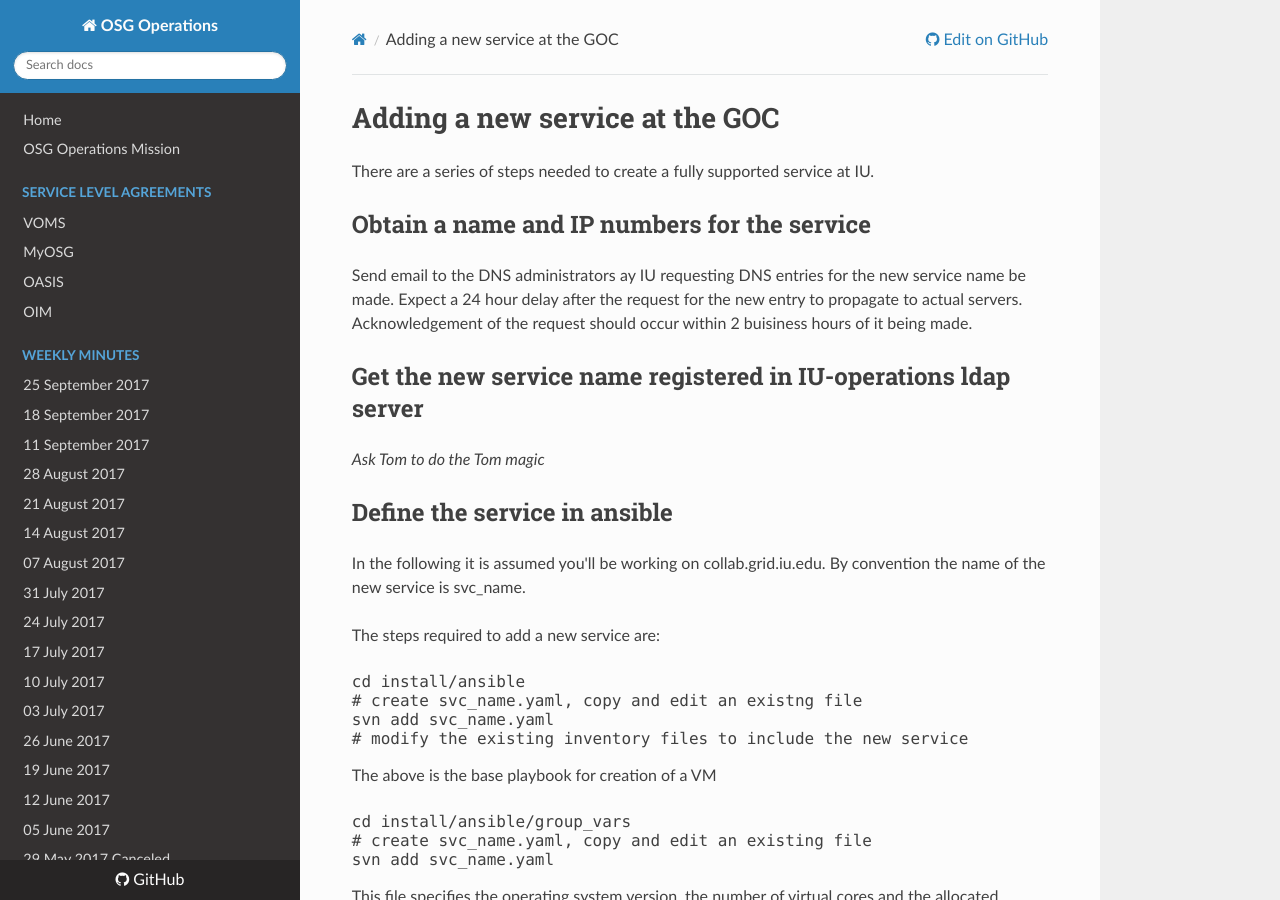
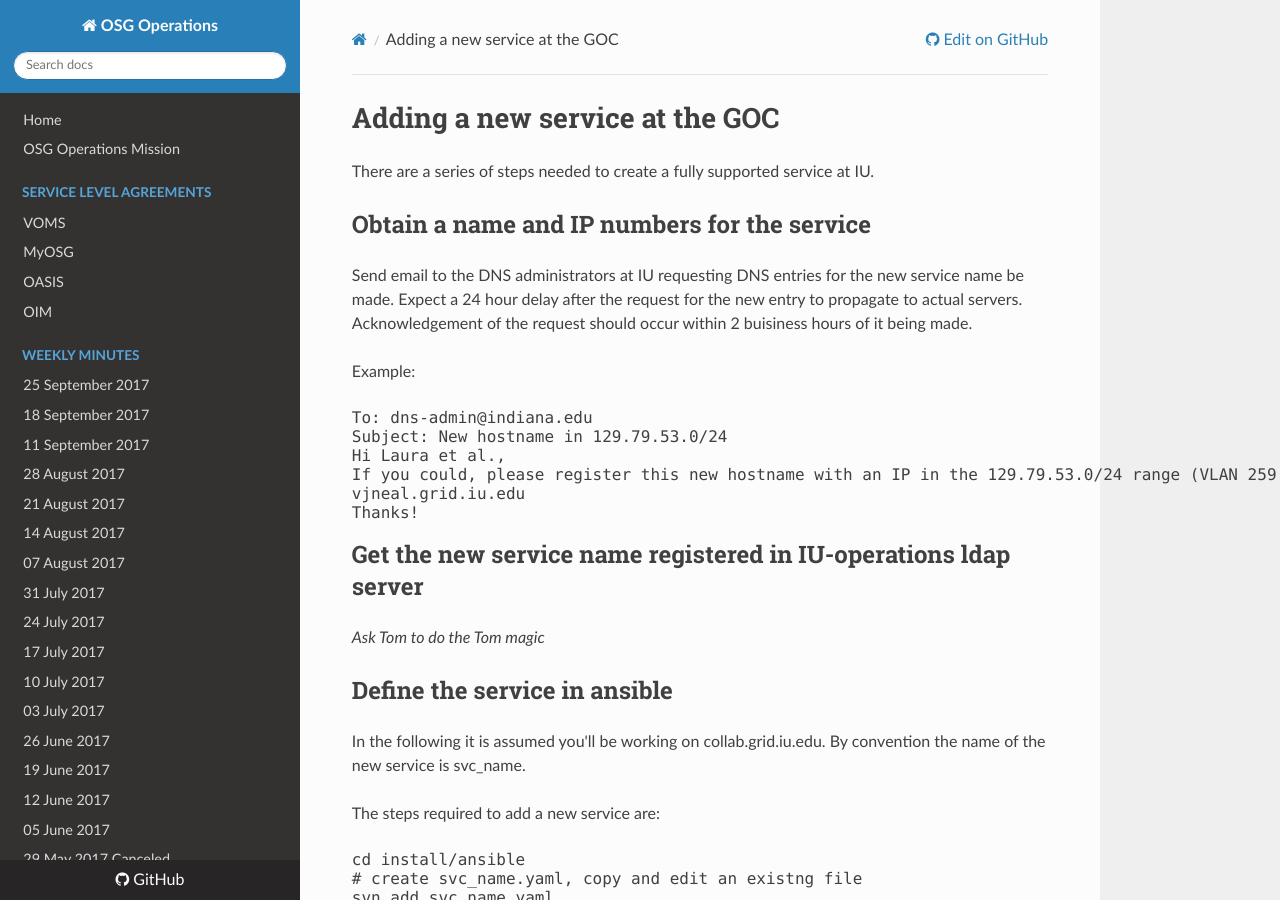
Before and after one commit to osg-htc/operations, an MkDocs documentation site: the page built from docs/create_a_service.md, in a window 1280 px wide and 900 px high. Built offline with MkDocs 1.6.1, drawn with Linux system fonts in a browser that asks for light colours; nearby versions of some CDN libraries; old or Windows-style settings are respelled for this version of MkDocs.

Commit message:
Update create_a_service.md

```diff
--- a/docs/create_a_service.md
+++ b/docs/create_a_service.md
@@ -4,9 +4,19 @@
 
 ## Obtain a name and IP numbers for the service
 
-Send email to the DNS administrators ay IU requesting DNS entries for the new service name be made.
+Send email to the DNS administrators at IU requesting DNS entries for the new service name be made.
 Expect a 24 hour delay after the request for the new entry to propagate to actual servers.
 Acknowledgement of the request should occur within 2 buisiness hours of it being made.
+
+Example:
+<pre>
+To: dns-admin@indiana.edu
+Subject: New hostname in 129.79.53.0/24
+Hi Laura et al.,
+If you could, please register this new hostname with an IP in the 129.79.53.0/24 range (VLAN 259's public IP range):
+vjneal.grid.iu.edu
+Thanks!
+</pre>
 
 ## Get the new service name registered in IU-operations ldap server
 
```
